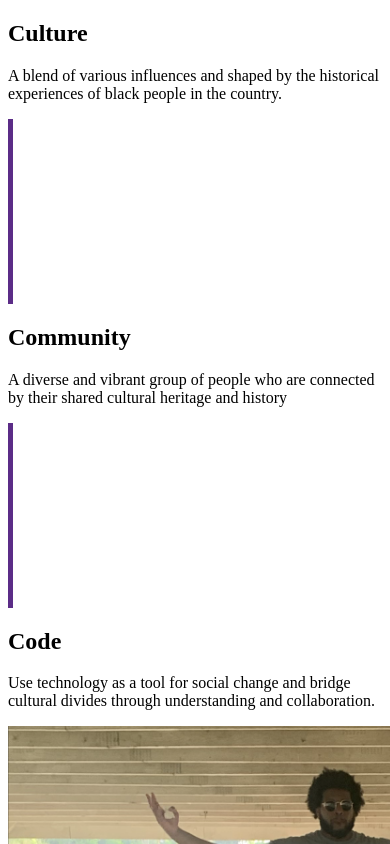
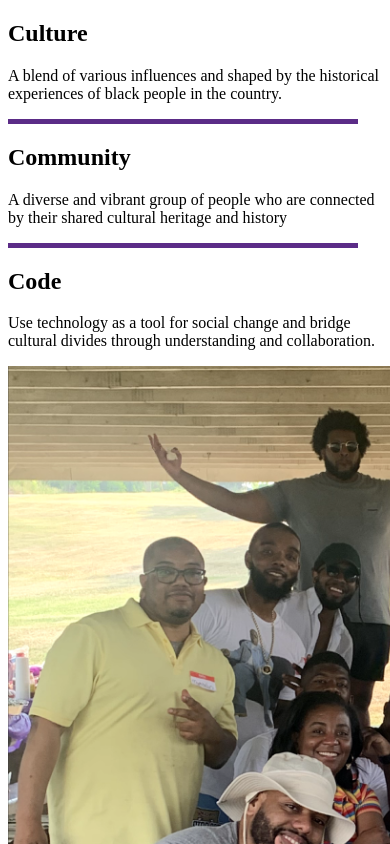
Before and after one commit to The-Black-Codes/the-black-codes-web-app, a React app: page / in a window 390 px wide. Shown: the top 844 px of the page. Built offline with nearby package versions, Linux system fonts and the light colour scheme.

Commit message:
About us component is mobile responsive.

```diff
--- a/src/app/components/AboutUs/AboutUs.css
+++ b/src/app/components/AboutUs/AboutUs.css
@@ -4,11 +4,28 @@
   background-color: #5b2c87;
 }
 
+@media (max-width: 849px) {
+  .section-separator {
+    height: 5px;
+    width: 350px;
+    margin-top: 15px;
+    margin-bottom: 15px;
+  }
+}
+
 .about-us-img {
   min-width: 50%;
-  max-width: 1000px;
   max-height: 600px;
 }
 
+@media (max-width: 1200px) {
+  .about-us-img {
+    min-width: 300px;
+    margin-bottom: 20px;
+  }
+}
+
 .section-block {
+  max-width: 475px;
+  min-width: 200px;
 }
--- a/src/app/components/AboutUs/AboutUs.tsx
+++ b/src/app/components/AboutUs/AboutUs.tsx
@@ -3,10 +3,10 @@ import './AboutUs.css';
 
 const AboutUs = () => {
   return (
-    <div className="p-4">
-      <div className="flex justify-evenly justify-items-center">
+    <div className="p-4 flex flex-col items-center">
+      <div className="flex justify-items-center max-2md:flex-col items-center">
         {/* CULTURE */}
-        <div className="p-4">
+        <div className="p-4 section-block">
           <h2 className="text-white font-bold uppercase primary-header-font">
             Culture
           </h2>
@@ -16,10 +16,10 @@ const AboutUs = () => {
           </p>
         </div>
 
-        <div className="section-separator ml-6 mr-6" />
+        <div className="section-separator mx-6 max-2md:mx-0" />
 
         {/* COMMUNITY */}
-        <div className="p-4">
+        <div className="p-4 section-block">
           <h2 className="text-white font-bold uppercase primary-header-font">
             Community
           </h2>
@@ -29,10 +29,10 @@ const AboutUs = () => {
           </p>
         </div>
 
-        <div className="section-separator ml-6 mr-6" />
+        <div className="section-separator mx-6 max-2md:mx-0" />
 
         {/* CODE */}
-        <div className="p-4">
+        <div className="p-4 section-block">
           <h2 className="text-white font-bold uppercase primary-header-font">
             Code
           </h2>
@@ -43,10 +43,10 @@ const AboutUs = () => {
         </div>
       </div>
 
-      <div className="flex justify-evenly mt-40">
+      <div className="flex justify-evenly mt-40 max-xl:flex-col max-xl:items-center max-xl:mt-20">
         <img src={aboutUsPic} alt="Group pic" className="about-us-img" />
 
-        <div className="text-white ml-16">
+        <div className="text-white ml-16 max-w-[1000px] max-xl:ml-0">
           <h2 className="text-white font-bold uppercase primary-header-font">
             About Us
           </h2>
```
Also changed, not shown: tailwind.config.js (+9 -0 lines).
